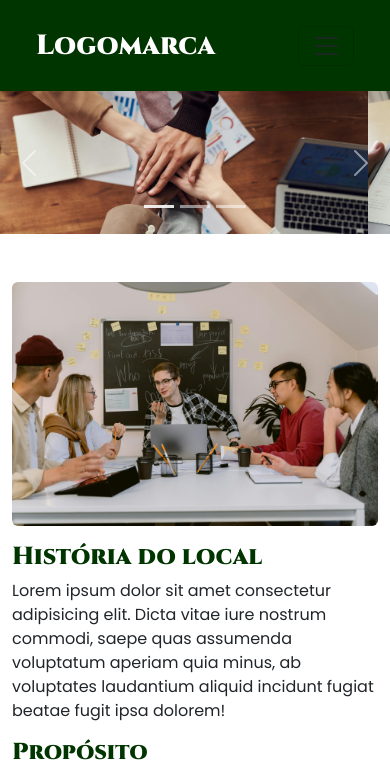
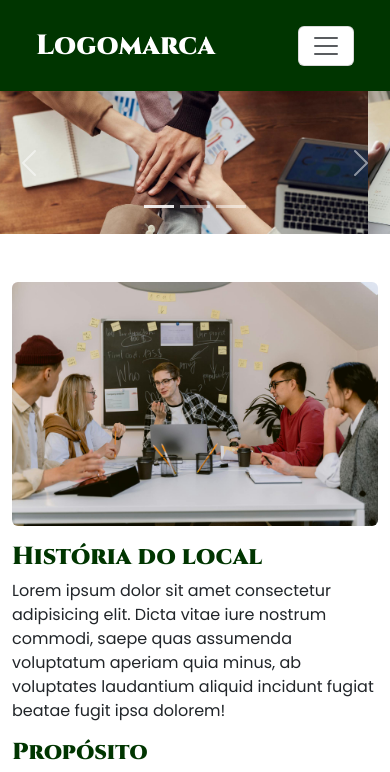
Before and after one commit to ThaynaShinoda/projeto03-mod14, a plain HTML site: page index.html in a window 390 px wide. Shown: the top 772 px of the page. Drawn offline with nearby package versions, Linux system fonts and the light colour scheme.

Commit message:
modificação na cor do menu hamburguer

```diff
--- a/style.css
+++ b/style.css
@@ -21,6 +21,10 @@ body {
 .navbar-brand:hover,
 #cabecalho .nav .nav-link {
     color: #fff;
+}
+
+.navbar-toggler {
+    background-color: #fff;
 }
 
 h1,
```
